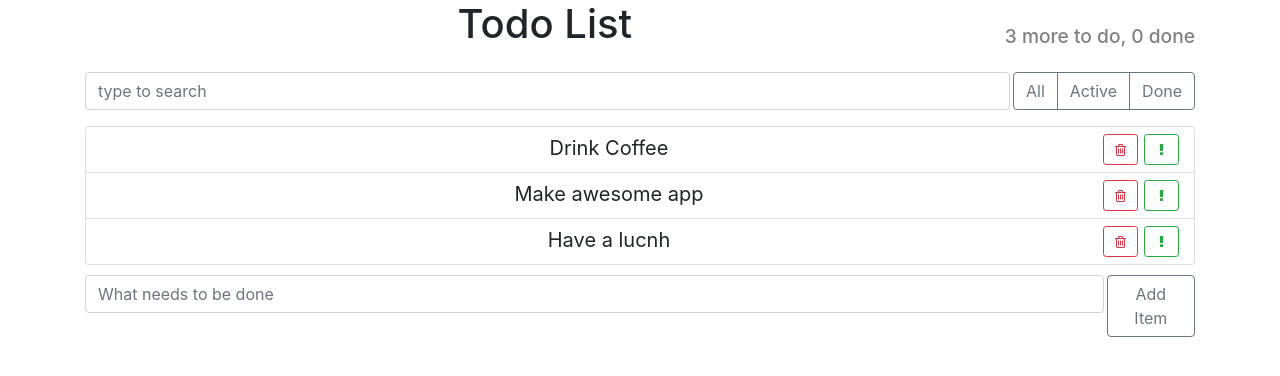
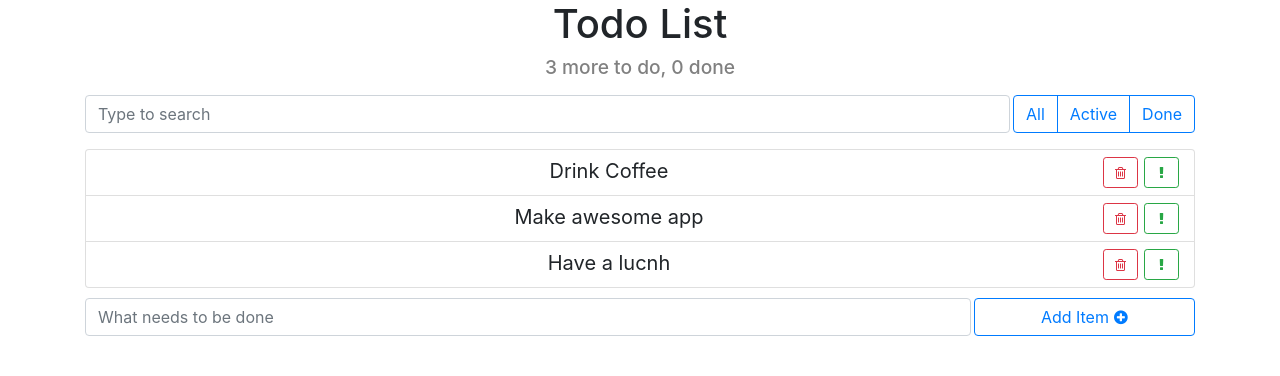
Before and after one commit to Skyfloow/react-todo, a React (Create React App) app in the folder react_v2/: page / in a window 1280 px wide. Shown: the top 376 px of the page. Built offline with nearby package versions, Linux system fonts and the light colour scheme.

Commit message:
fixes styles and minor code fixes

```diff
--- a/react_v2/src/App/App.js
+++ b/react_v2/src/App/App.js
@@ -46,6 +46,7 @@ export default class App extends Component {
   addItem = (text) => {
     const newItem = this.createTodoItem(text);
 
+    if(text.length) {
       this.setState(({ todoData }) => {
         const newArr = [
           ...todoData,
@@ -56,6 +57,10 @@ export default class App extends Component {
           todoData: newArr
         };
       });
+    } else {
+
+      return
+    }
   };
 
   toggleProperty = (arr, id, propName) => {
--- a/react_v2/src/components/app-header/app-header.js
+++ b/react_v2/src/components/app-header/app-header.js
@@ -3,7 +3,7 @@ import './app-header.css';
 
 const AppHeader = ({toDo, done}) => {
   return (
-    <div className="app-header d-flex">
+    <div className="app-header ">
       <h1>Todo List</h1>
       <h2>{toDo} more to do, {done} done</h2>
     </div>
--- a/react_v2/src/components/item-add-form/item-add-form.css
+++ b/react_v2/src/components/item-add-form/item-add-form.css
@@ -8,3 +8,11 @@
 .item-add-form input {
   margin-right: 3px;
 }
+
+.add-btn {
+  width: 20%;
+}
+
+.add-input {
+  width: 80%;
+}
--- a/react_v2/src/components/item-add-form/item-add-form.js
+++ b/react_v2/src/components/item-add-form/item-add-form.js
@@ -26,13 +26,13 @@ export default class ItemAddForm extends Component {
       <form className="item-add-form d-flex"
             onSubmit={this.onSubmit}>
         <input type="text"
-              className="form-control"
+              className="form-control add-input"
               onChange={this.onLabelChange}
               placeholder="What needs to be done"
               value={this.state.label}/>
-        <button className="btn btn-outline-secondary">
+        <button className="btn btn-outline-primary add-btn">
           Add Item
-          {/* <i className="fa fa-plus-circle"></i> */}
+          <i className="fa fa-plus-circle"></i>
         </button>
       </form>
     );
--- a/react_v2/src/components/item-status-filter/item-status-filter.js
+++ b/react_v2/src/components/item-status-filter/item-status-filter.js
@@ -13,7 +13,7 @@ export default class ItemStatusFilter extends Component {
     const { filter, onFilterChange } = this.props,
           buttons = this.buttons.map(({name, label}) => {
             const isActive = filter === name,
-            clazz = isActive ? 'btn-info' : 'btn-outline-secondary'
+            clazz = isActive ? 'btn-info' : 'btn-outline-primary'
             return(
               <button type="button"
                       key={name}
--- a/react_v2/src/components/search-panel/search-panel.js
+++ b/react_v2/src/components/search-panel/search-panel.js
@@ -18,7 +18,7 @@ export default class SearchPanel extends Component {
     return (
       <input type="text"
              className="form-control search-input"
-             placeholder="type to search"
+             placeholder="Type to search"
              value={this.state.term}
              onChange={this.onSearchChange}/>
     );
--- a/react_v2/src/components/todo-list/todo-list.js
+++ b/react_v2/src/components/todo-list/todo-list.js
@@ -3,8 +3,11 @@ import TodoListItem from '../todo-list-item/todo-list-item';
 import './todo-list.css';
 
 const TodoList = ({ todos, onDeleted, onToggleDone, onToggleImportant }) => {
+let elements;
 
-  const elemens = todos.map((item) => {
+  if(todos.length){
+
+      elements = todos.map((item) => {
       const {id, ...itemProps} = item;
 
       return <li key={id} className='list-group-item'>
@@ -15,10 +18,13 @@ const TodoList = ({ todos, onDeleted, onToggleDone, onToggleImportant }) => {
               />
             </li>
     });
+  } else {
+    elements = <p>Sorry, the to-do list is empty.</p>;
+  }
 
   return (
     <ul className='list-group todo-list'>
-      {elemens}
+      {elements}
     </ul>
   );
 }
```
Lines whose indentation alone changed are shown as unchanged.
